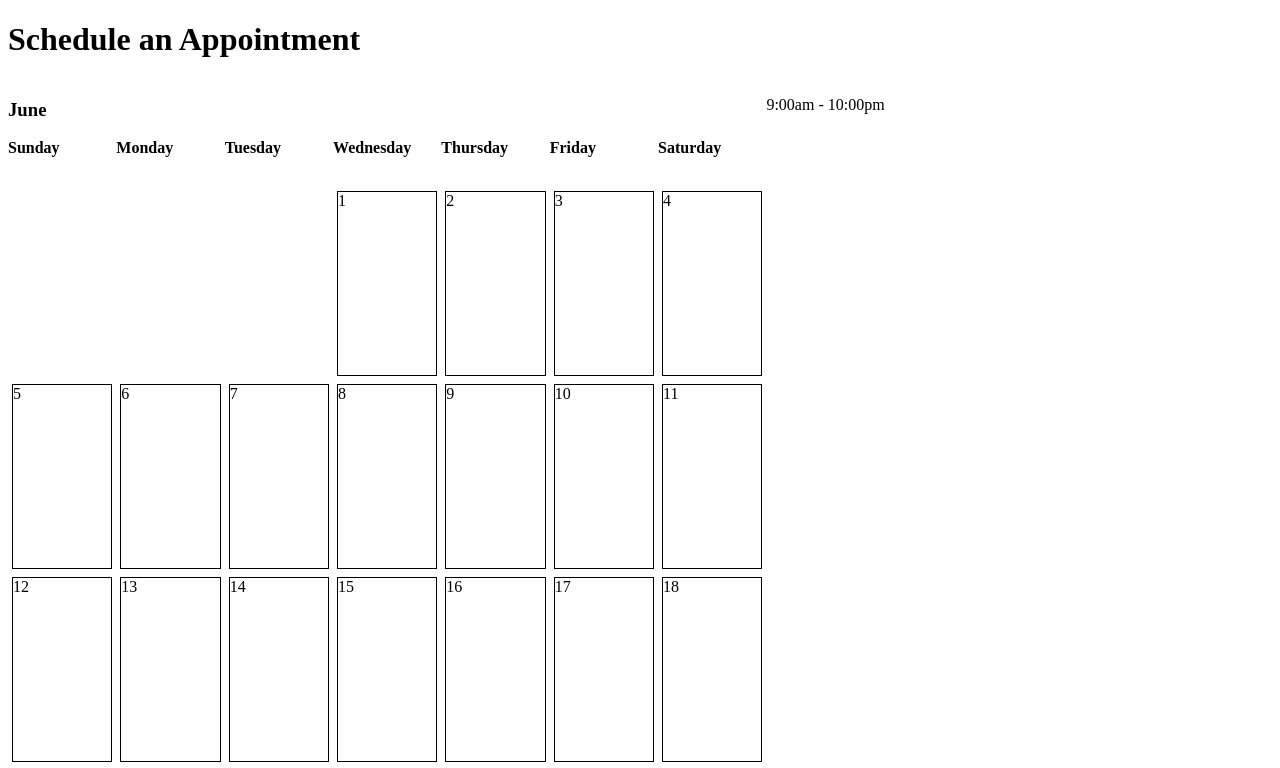
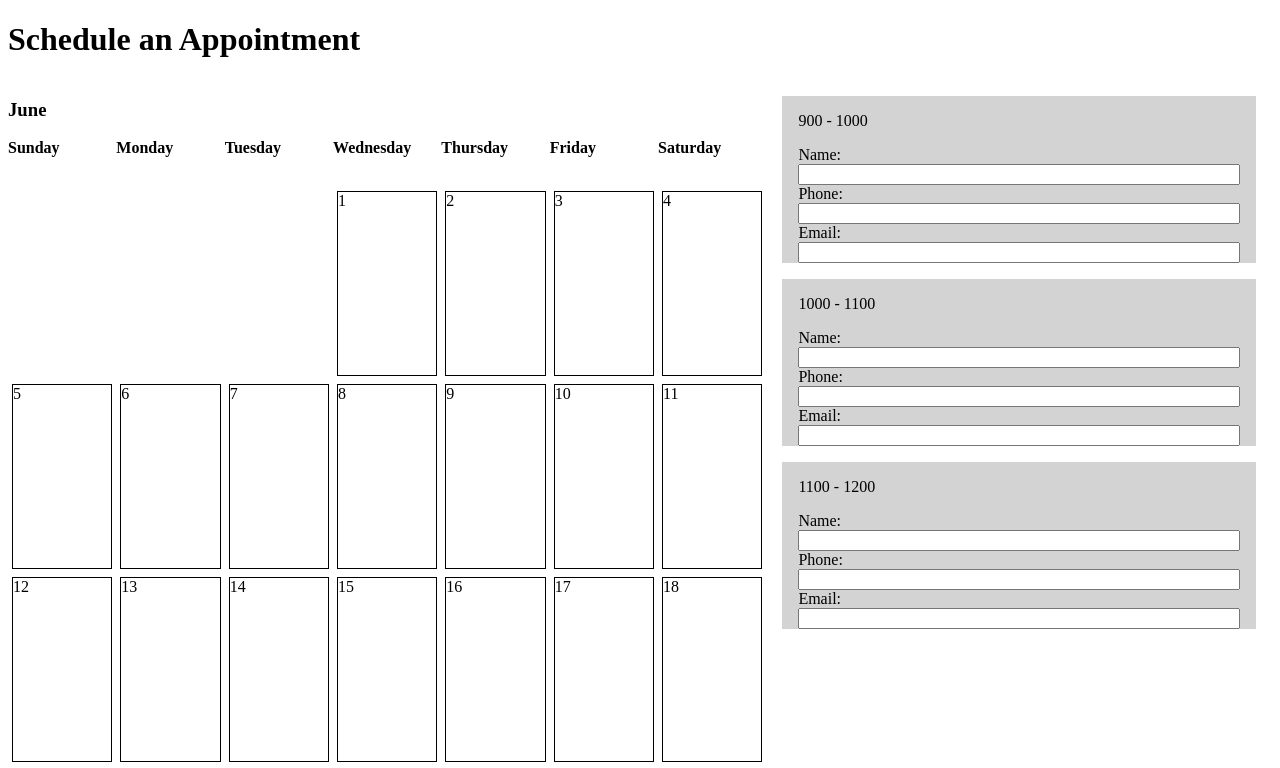
Before and after one commit to ackerm44/react-scheduler, a React (Create React App) app: page / in a window 1280 px wide. Shown: the top 768 px of the page. Built offline with nearby package versions, Linux system fonts and the light colour scheme.

Commit message:
Add timeSlot functionality with fixed data

```diff
--- /dev/null
+++ b/src/api/timeSlotsAPI.js
@@ -0,0 +1,23 @@
+// Logic in  here for determining what time slots are available
+
+const fetchTimeRange = async (id) => {
+    const result = await fetch(`http://localhost:5000/standardTimeRanges/${id}`)
+    const data = await result.json()
+    return data
+}
+
+
+export const generateTimeSlots = (timeRange) => {
+    let a = [];
+    for (let i=parseInt(timeRange.timeStart); i<=parseInt(timeRange.timeEnd); i+=100) {
+        a.push(i)
+    }
+    let timeSlots = a.map((value, i, a) => [value, a[i+1]])
+    return timeSlots
+    // let timeSlotArray
+}
+
+export const getTimeSlots = async (id) => {
+    let timeRange = await fetchTimeRange(id)
+    return generateTimeSlots(timeRange)
+}
--- a/src/components/Calendar.js
+++ b/src/components/Calendar.js
@@ -1,10 +1,10 @@
 import Month from './Month'
 
 const Calendar = () => {
-
+    const year = new Date().getFullYear();
   return (
     <section className="calendar">
-        <Month />
+        <Month year={year}/>
     </section>
   )
 }
--- a/src/components/Day.js
+++ b/src/components/Day.js
@@ -1,14 +1,21 @@
+import {useState} from 'react'
+import {getTimeSlots} from '../api/timeSlotsAPI'
 
-const Day = ({i, date, firstOfMonth}) => {
-    const firstDay = date == 0 ? firstOfMonth + 1 : 'unset'
-    const actualDate = date + 1
+
+const Day = ({dayOfMonth, year, month, firstOfMonthOffset}) => {
+    const [timeSlots, setTimeSlots] = useState([])
+    const firstDay = dayOfMonth === 1 ? firstOfMonthOffset + 1 : 'unset'
+    const dayOfWeek = new Date(month + " "+ dayOfMonth + ", "+year).getDay() + 1
     return (
         <div
             className="calendar-date"
             style={{gridColumnStart : firstDay}}
-            onClick={(e) => {console.log(actualDate)}}
+            onClick={async () => {
+                let slots = await getTimeSlots(dayOfWeek)
+                setTimeSlots(slots)
+            }}
         >
-            {actualDate}
+            {dayOfMonth}
         </div>
     )
 }
--- a/src/components/Month.js
+++ b/src/components/Month.js
@@ -1,12 +1,12 @@
 import Day from './Day'
 import DayHeader from './DayHeader'
 
-const Month = () => {
+const Month = ({year}) => {
     const months = ['January', 'February', 'March', 'April', 'May', 'June', 'July', 'August']
     const days = ['Sunday', 'Monday', 'Tuesday', 'Wednesday', 'Thursday', 'Friday', 'Saturday']
     const currentMonth = new Date().getMonth()
     const totalDaysInMonth = (y, m) => new Date(y, m, 0).getDate()
-    const firstOfMonth = new Date(months[currentMonth]+ "1, 2022").getDay()
+    const firstOfMonthOffset = new Date(months[currentMonth]+ "1, "+year).getDay()
     return (
         <div>
             <h3>{months[currentMonth]}</h3>
@@ -15,8 +15,8 @@ const Month = () => {
             </div>
             <div className="dates-wrapper">
                 {
-                    [...Array(totalDaysInMonth(2022, currentMonth +1))].map((x, i) =>
-                        <Day key={i} date={i} firstOfMonth={firstOfMonth}/>
+                    [...Array(totalDaysInMonth(year, currentMonth +1))].map((x, i) =>
+                        <Day key={i+1} dayOfMonth={i+1} year={year} month={currentMonth + 1} firstOfMonthOffset={firstOfMonthOffset}/>
                     )
                 }
             </div>
--- a/src/components/TimeSlot.js
+++ b/src/components/TimeSlot.js
@@ -1,7 +1,25 @@
-const TimeSlot = () => {
+import {useState} from 'react'
+
+
+const TimeSlot = ({slot}) => {
+   const [toggleOpen, setToggleOpen] = useState(false)
+
+   const toggleForm = () => {
+       setToggleOpen(toggleOpen ? false : true)
+       console.log(toggleOpen)
+   }
+
   return (
-    <div>
-        <p>9:00am - 10:00pm</p>
+    <div className="timeSlot" onClick={() => toggleForm()}>
+        <p>{slot[0]} - {slot[1]}</p>
+        <form>
+            <label>Name: </label>
+            <input type="text"></input>
+            <label>Phone: </label>
+            <input type="tel"></input>
+            <label>Email: </label>
+            <input type="email"></input>
+        </form>
     </div>
   )
 }
--- a/src/components/TimeSlots.js
+++ b/src/components/TimeSlots.js
@@ -1,8 +1,21 @@
+import {useState} from 'react'
 import TimeSlot from './TimeSlot'
 
 const TimeSlots = () => {
+    // const [timeSlots, setTimeSlots] = useState([])
+
+    const timeSlots= [
+        [900,1000],
+        [1000,1100],
+        [1100,1200]
+    ]
   return (
-    <section className="timeslots-wrapper"><TimeSlot /></section>
+    <section className="timeSlots">
+        <div className="timeSlots-wrapper">
+            {timeSlots.map((slot, i) => <TimeSlot key={i} slot={slot}/>)}
+        </div>
+    </section>
+
   )
 }
 
--- a/src/index.css
+++ b/src/index.css
@@ -23,3 +23,16 @@
   margin: 0.25em;
   cursor: pointer;
 }
+
+.timeSlot {
+  display: flex;
+  flex-direction: column;
+  background: lightgray;
+  padding: 0 1em;
+  margin: 1em;
+}
+
+.timeSlot form {
+  display: flex;
+  flex-direction: column;
+}
```
